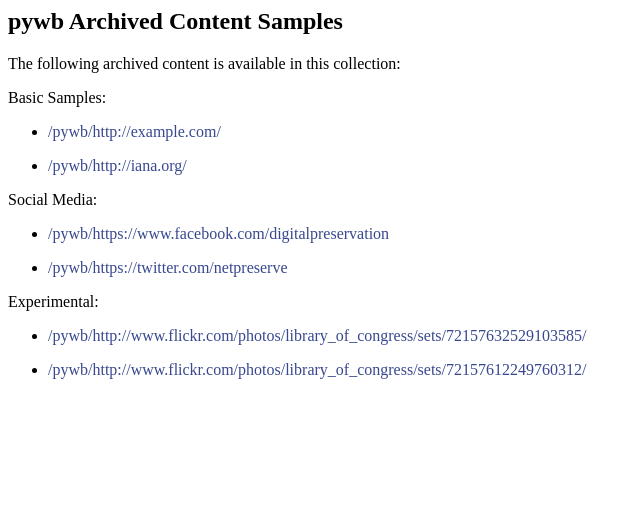
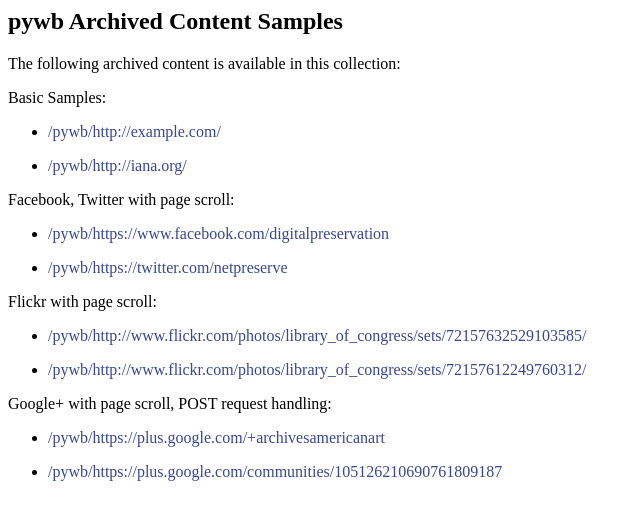
Before and after one commit to ikreymer/pywb-samples, a plain HTML site: page index.html in a window 1280 px wide. Shown: the whole page, without its empty margins (0-642 px from the left). Drawn offline with Linux system fonts and the light colour scheme.

Commit message:
add new demos for POST request handling, update requirements

```diff
--- a/index.html
+++ b/index.html
@@ -35,7 +35,7 @@
 <p><a href="/pywb/http://iana.org/">/pywb/http://iana.org/</a></p>
 </li>
 </ul>
-<p>Social Media:</p>
+<p>Facebook, Twitter with page scroll:</p>
 <ul>
 <li>
 <p><a href="/pywb/https://www.facebook.com/digitalpreservation">/pywb/https://www.facebook.com/digitalpreservation</a></p>
@@ -44,7 +44,7 @@
 <p><a href="/pywb/https://www.twitter.com/netpreserve">/pywb/https://twitter.com/netpreserve</a></p>
 </li>
 </ul>
-<p>Experimental:</p>
+<p>Flickr with page scroll:</p>
 <ul>
 <li>
 <p><a href="/pywb/http://www.flickr.com/photos/library_of_congress/sets/72157632529103585/">/pywb/http://www.flickr.com/photos/library_of_congress/sets/72157632529103585/</a>
@@ -53,5 +53,14 @@
 <p><a href="/pywb/http://www.flickr.com/photos/library_of_congress/sets/72157612249760312/">/pywb/http://www.flickr.com/photos/library_of_congress/sets/72157612249760312/</a>
 </li>
 </ul>
+<p>Google+ with page scroll, POST request handling:</p>
+<ul>
+<li>
+<p><a href="/pywb/https://plus.google.com/+archivesamericanart">/pywb/https://plus.google.com/+archivesamericanart</a></p>
+</li>
+<li>
+<p><a href="/pywb/https://plus.google.com/communities/105126210690761809187">/pywb/https://plus.google.com/communities/105126210690761809187</a></p>
+</li>
+</ul>
 </body>
 </html>
```
Also changed, not shown: requirements.txt, runtime.txt, 6 other files.
